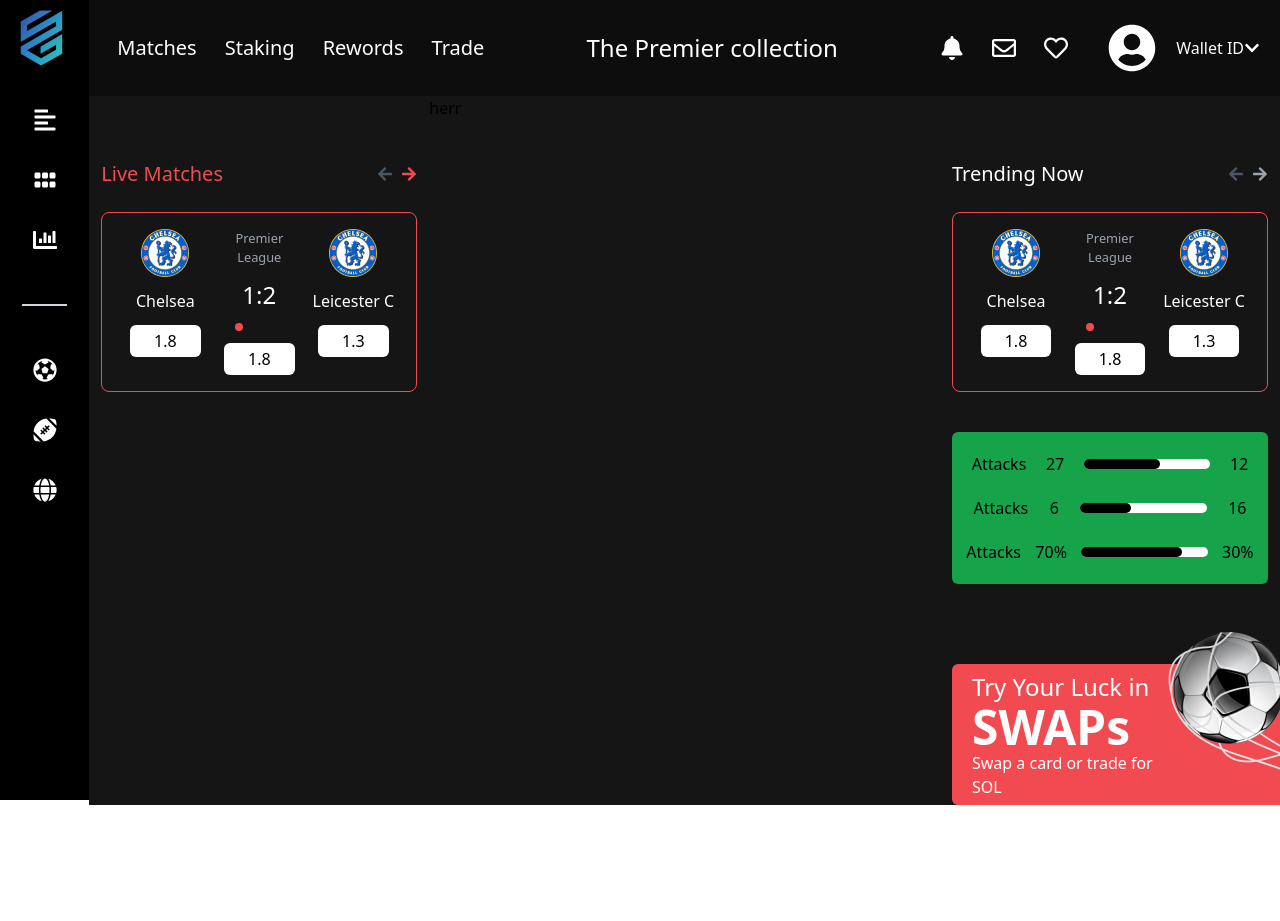
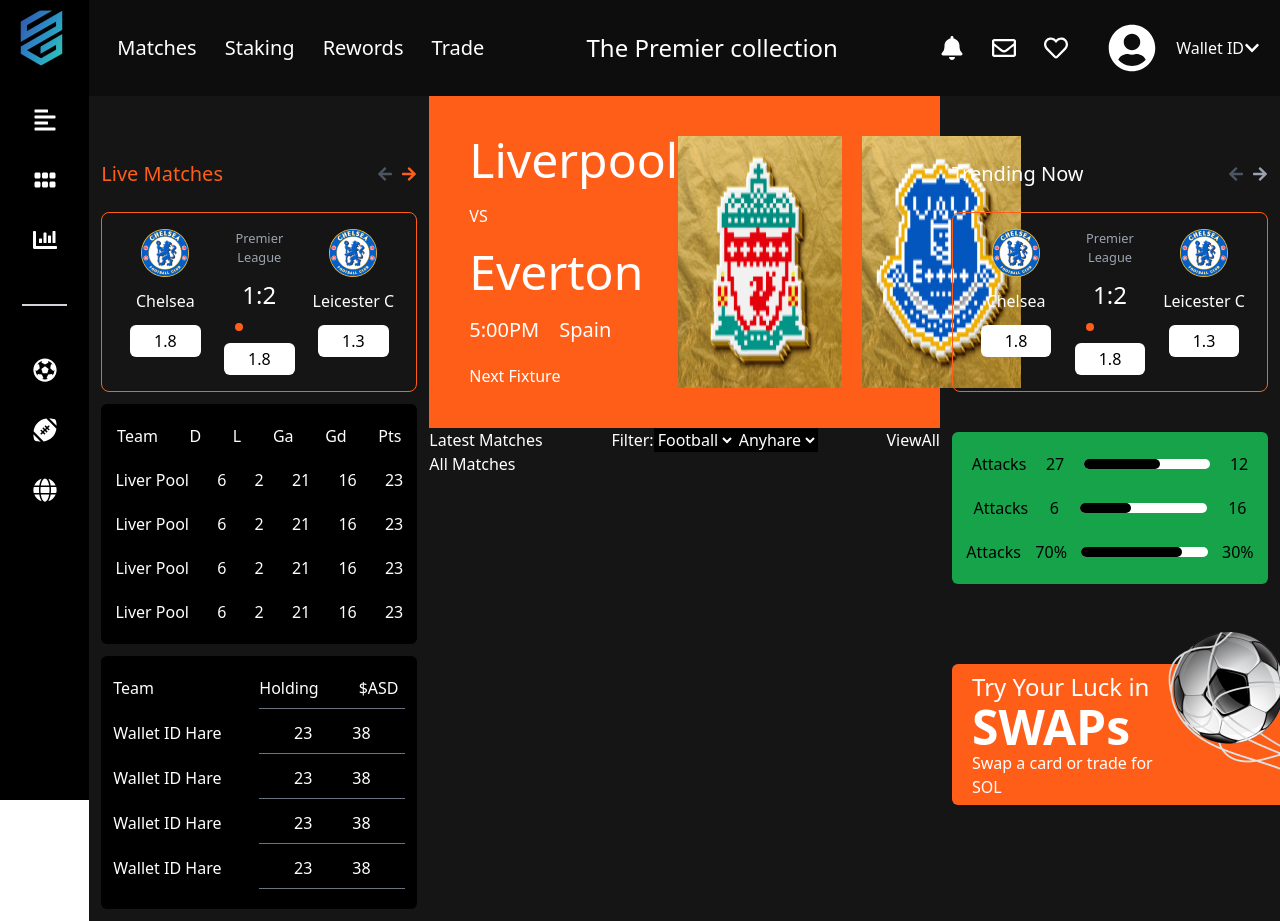
Before and after one commit to Sohel-Developer/Dashbord-nextjs, a Next.js app: page / in a window 1280 px wide. Before the commit the page ends 805 px from the top, so only its background shows below. Built offline with nearby package versions, Linux system fonts and the light colour scheme.

Commit message:
Sidebar design Complete

```diff
--- a/app/globals.css
+++ b/app/globals.css
@@ -3,7 +3,7 @@
 @tailwind utilities;
 
 :root {
-  --primary-color: #F14B51;
+  --primary-color: #FF5E19;
 }
 
 @layer components {
--- a/app/layout.js
+++ b/app/layout.js
@@ -19,7 +19,7 @@
         <div className='w-24 bg-black h-screen'>
           <Image src={logo} alt="Logo" />
           <nav className='text-white mt-8 flex flex-col items-center gap-9'>
-            <Link className='sideBarLink ' href='/'> <FaAlignLeft /></Link>
+            <Link className='sideBarLink' href='/'> <FaAlignLeft /></Link>
             <Link className='sideBarLink' href='/'> <FaGripHorizontal /></Link>
             <Link className='sideBarLink' href='/'> <FaChartBar /></Link>
             <div className='w-1/2 border-b-2 my-4 border-gray-300'></div>
--- a/app/page.js
+++ b/app/page.js
@@ -2,6 +2,9 @@
 import { FaArrowLeft, FaArrowRight } from 'react-icons/fa'
 import flag1 from '../public/Chelsea-flag.png'
 import bollImg from '@/public/soccer-goal.png'
+import livarpool from '@/public/liverpool1.png'
+import everton from '@/public/everton1.png'
+import LatestMatches from '@/public/components/LatestMatches'
 export default function Home() {
   return (
     <section className='bg-[#151515] w-full h-[calc(100%-96px)] grid grid-cols-[340px_1fr_340px]'>
@@ -32,13 +35,68 @@
           </div>
         </div>
 
-        <div>
+        {/* 2nd div */}
+        <div className='bg-black m-3 text-white rounded-md space-y-5 py-5'>
+          <div className='grid grid-flow-col text-center col-span-3'>
+            <span>Team</span><span>D</span><span>L</span><span>Ga</span><span>Gd</span><span>Pts</span>
+          </div>
+          <div className='grid grid-flow-col text-center col-span-3'>
+            <span>Liver Pool</span><span>6</span><span>2</span><span>21</span><span>16</span><span>23</span>
+          </div>
+          <div className='grid grid-flow-col text-center col-span-3'>
+            <span>Liver Pool</span><span>6</span><span>2</span><span>21</span><span>16</span><span>23</span>
+          </div>
+          <div className='grid grid-flow-col text-center col-span-3'>
+            <span>Liver Pool</span><span>6</span><span>2</span><span>21</span><span>16</span><span>23</span>
+          </div>
+          <div className='grid grid-flow-col text-center col-span-3'>
+            <span>Liver Pool</span><span>6</span><span>2</span><span>21</span><span>16</span><span>23</span>
+          </div>
+        </div>
+
+        <div className='bg-black m-3 text-white rounded-md space-y-3 py-5'>
+          <div className=' flex justify-between px-3 '>
+            <span>Team</span> <div className='space-x-10 border-b-[1px] pb-2 border-gray-500 w-1/2'><span>Holding</span><span>$ASD</span></div>
+          </div>
+          <div className=' flex justify-between text-center px-3'>
+            <span>Wallet ID Hare</span> <div className='space-x-10 border-b-[1px] pb-2 border-gray-500 w-1/2'><span>23</span><span>38</span></div>
+          </div>
+          <div className=' flex justify-between text-center px-3'>
+            <span>Wallet ID Hare</span> <div className='space-x-10 border-b-[1px] pb-2 border-gray-500 w-1/2'><span>23</span><span>38</span></div>
+          </div>
+          <div className=' flex justify-between text-center px-3'>
+            <span>Wallet ID Hare</span> <div className='space-x-10 border-b-[1px] pb-2 border-gray-500 w-1/2'><span>23</span><span>38</span></div>
+          </div>
+          <div className=' flex justify-between text-center px-3'>
+            <span>Wallet ID Hare</span> <div className='space-x-10 border-b-[1px] pb-2 border-gray-500 w-1/2'><span>23</span><span>38</span></div>
+          </div>
 
         </div>
       </div>
       {/* 2nd Div */}
       <div className=' grid-cols-6'>
-        herr
+        <div className='bg-[var(--primary-color)] p-10 flex justify-between'>
+
+          <div className='text-white space-y-5 '>
+            <h1 className='text-5xl'>Liverpool</h1>
+
+            <p>VS</p>
+            <h1 className='text-5xl'>Everton</h1>
+            <div className='flex text-xl gap-5'>
+              <span >5:00PM</span><span>Spain</span>
+            </div>
+            <p>Next Fixture</p>
+          </div>
+
+          <div className='flex gap-5'>
+            <Image src={livarpool} alt='Liverpool' />
+            <Image src={everton} alt='everton' />
+          </div>
+
+
+
+        </div>
+        <LatestMatches />
       </div>
 
       {/* 3rd Div */}
@@ -111,6 +169,10 @@
         </div>
 
 
+
+
+
+
       </div>
 
     </section>
--- /dev/null
+++ b/public/components/LatestMatches.jsx
@@ -0,0 +1,32 @@
+import React from 'react';
+import MatchesRowData from './MatchesRowData';
+
+const LatestMatches = () => {
+    return (
+        <div className='text-white'>
+            <div className='flex justify-between'>
+                <h2>Latest Matches</h2>
+                <div className='flex justify-between '>
+                    <span>Filter:</span>
+                    <select className='bg-black'>
+                        <option value="Football">Football</option>
+                        <option value="Cricket">Cricket</option>
+                    </select>
+
+                    <select className='bg-black'>
+                        <option value="Football">Anyhare</option>
+                        <option value="Cricket">Cricket</option>
+                    </select>
+
+                </div>
+                <button>ViewAll</button>
+            </div>
+
+            <div>
+                <MatchesRowData />
+            </div>
+        </div>
+    );
+};
+
+export default LatestMatches;
--- /dev/null
+++ b/public/components/MatchesRowData.jsx
@@ -0,0 +1,11 @@
+import React from 'react';
+
+const MatchesRowData = () => {
+    return (
+        <div>
+            All Matches
+        </div>
+    );
+};
+
+export default MatchesRowData;
```
Also changed, not shown: public/everton1.png (added), public/liverpool1.png (added).
